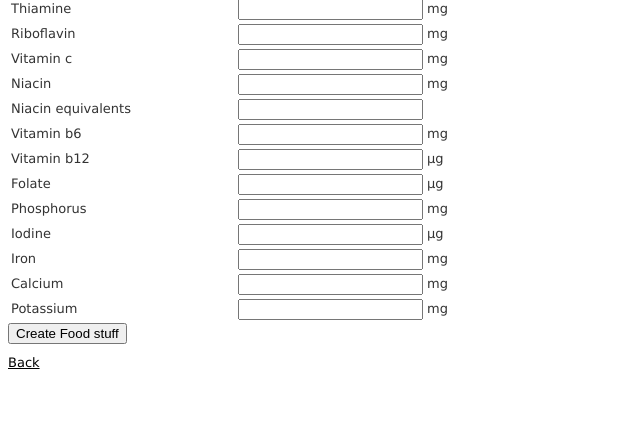
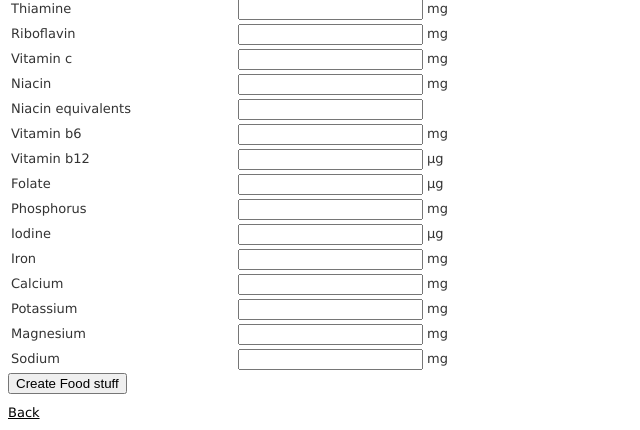
Before and after one commit to kallfaktorn/OpenFoodDB, a Rails app: page /food_stuffs/new in a window 1280 px wide. Shown: the part 1082-1512 px from the top of the page, without its empty margins (0-640 px from the left). Before the commit the page ends 1462 px from the top, so only its background shows below. Run offline with Rails 7, Linux system fonts and the light colour scheme; style sheets or scripts are compiled from the project's sources; parts of the project's set-up code (start-up, migrations or seed data) failed here and were passed over; some libraries are stand-ins or nearby versions.

Commit message:
Added sodium to FoodStuffs

```diff
--- a/app/views/food_stuffs/_form.html.erb
+++ b/app/views/food_stuffs/_form.html.erb
@@ -601,6 +601,28 @@
         <label>mg</label>
       </td>
     </tr>
+    <tr>
+      <td>
+         <%= f.label :magnesium %>
+      </td>
+      <td>
+        <%= f.number_field :magnesium %>
+      </td>
+      <td>
+        <label>mg</label>
+      </td>
+    </tr>
+    <tr>
+      <td>
+         <%= f.label :sodium %>
+      </td>
+      <td>
+        <%= f.number_field :sodium %>
+      </td>
+      <td>
+        <label>mg</label>
+      </td>
+    </tr>
   </table>
 
 
--- /dev/null
+++ b/db/migrate/20121018130436_add_sodium_to_food_stuffs.rb
@@ -0,0 +1,6 @@
+class AddSodiumToFoodStuffs < ActiveRecord::Migration
+  def change
+    add_column :food_stuffs, :sodium, :integer
+
+  end
+end
```
Also changed, not shown: db/schema.rb.
